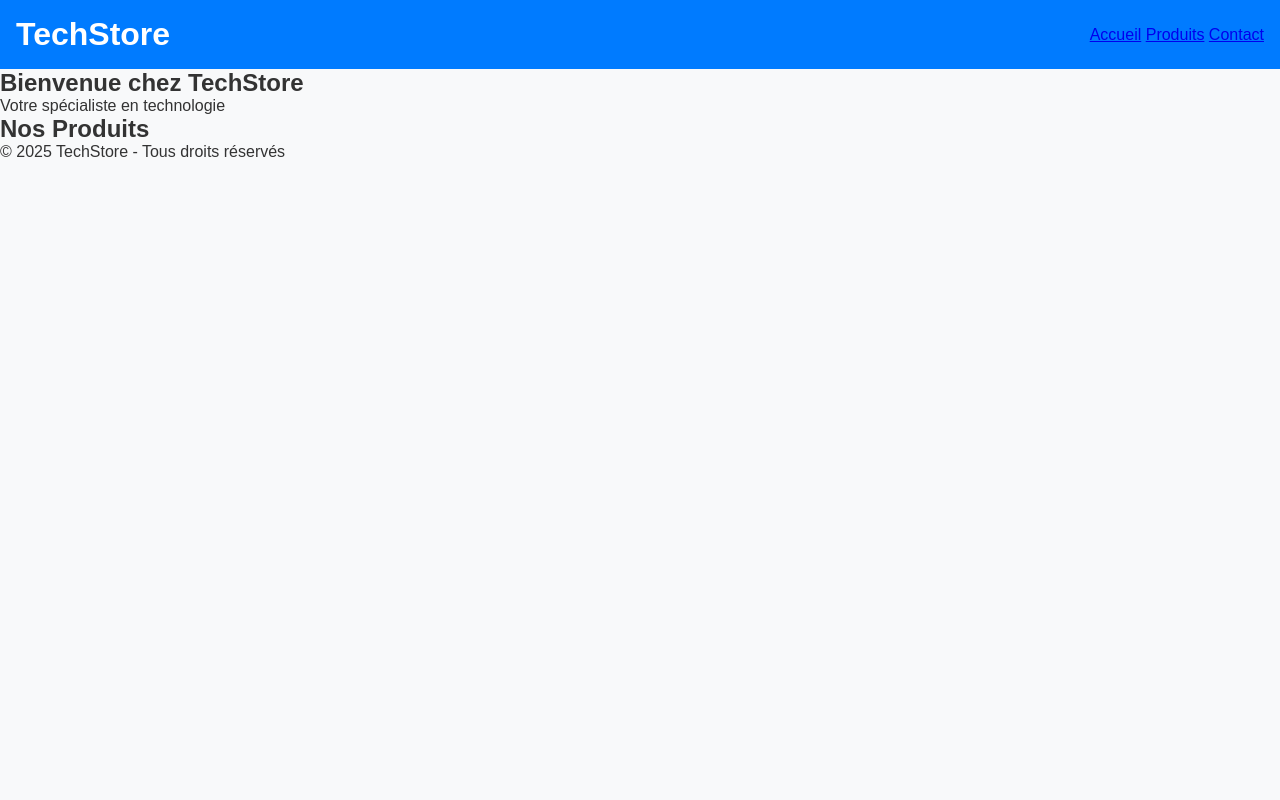
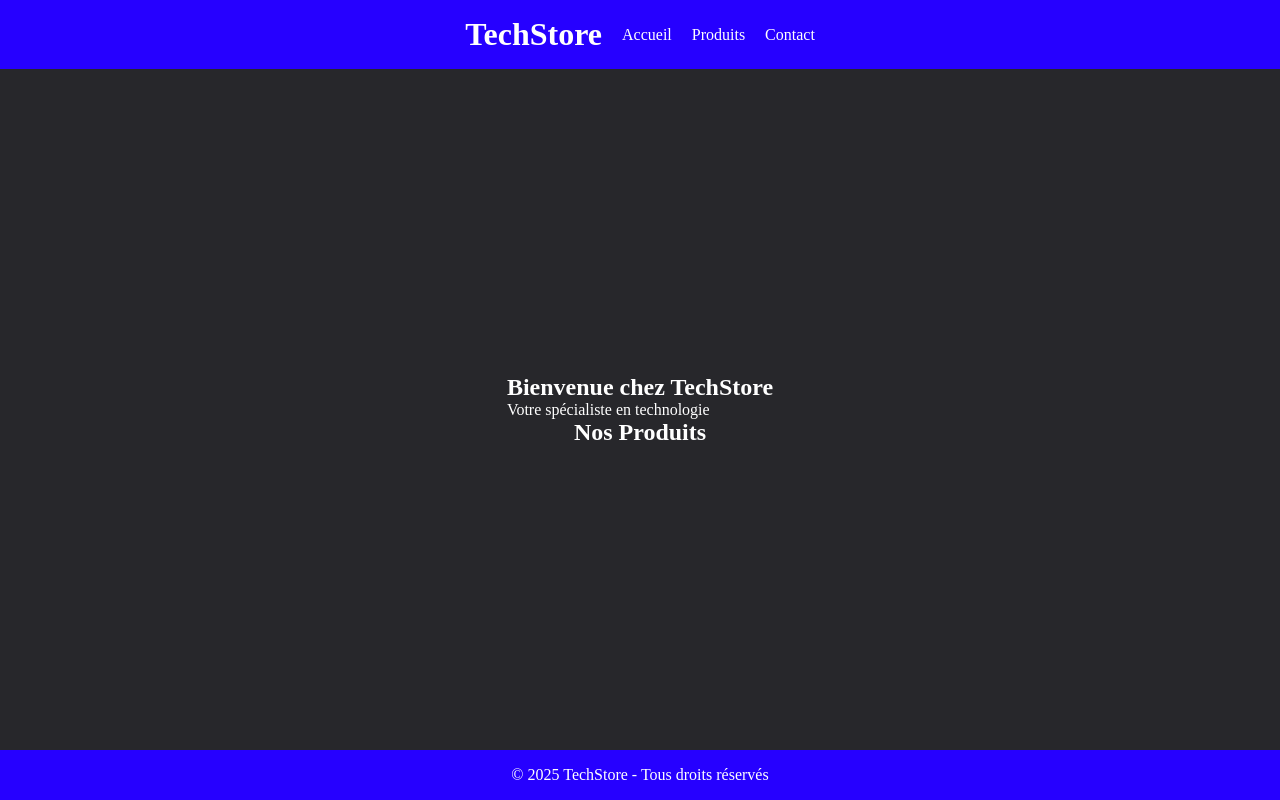
Before and after one commit to Tatouille078/Exo-TechStore, a plain HTML site: page index.html in a window 1280 px wide. Drawn offline with Linux system fonts and the light colour scheme.

Commit message:
[ADD] Style de index.html modifié

```diff
--- a/style.css
+++ b/style.css
@@ -1,8 +1,7 @@
-/* Variables CSS pour faciliter les modifications */
 :root {
-    --primary-color: #007bff;
+    --primary-color: #2600ff;
     --secondary-color: #6c757d;
-    --background-color: #f8f9fa;
+    --background-color: #27272b;
 }
 
 * {
@@ -12,18 +11,57 @@
 }
 
 body {
-    font-family: Arial, sans-serif;
-    background-color: var(--background-color);
-    color: #333;
+    display: flex;
+    flex-direction: column;
+    min-height: 100vh;
+    margin: 0;
+    background-color: #27272b;
 }
+
+a {
+    color: #ffffff;
+    text-decoration: none;
+}
+
+a:hover{
+    color:#c6c6c6;
+}
+
+nav{
+    gap : 20px;
+    display: flex;
+}
+
+main {
+    flex: 1;
+    display: flex;
+    flex-direction: column;
+    justify-content: center;
+    align-items: center;
+    color: #ffffff;
+}
+
+
+main, footer{
+    color: #ffffff;
+}
+
 
 header {
     background-color: var(--primary-color);
     color: white;
     padding: 1rem;
     display: flex;
-    justify-content: space-between;
+    justify-content: center;
     align-items: center;
+    gap: 20px;
 }
 
-/* Styles à personnaliser par chaque étudiant */
+
+footer{
+    display: flex;
+    justify-content: center;
+    align-items: center;
+    background-color: var(--primary-color);
+    padding: 1rem;
+}
```
Also changed, not shown: 1 other file.
